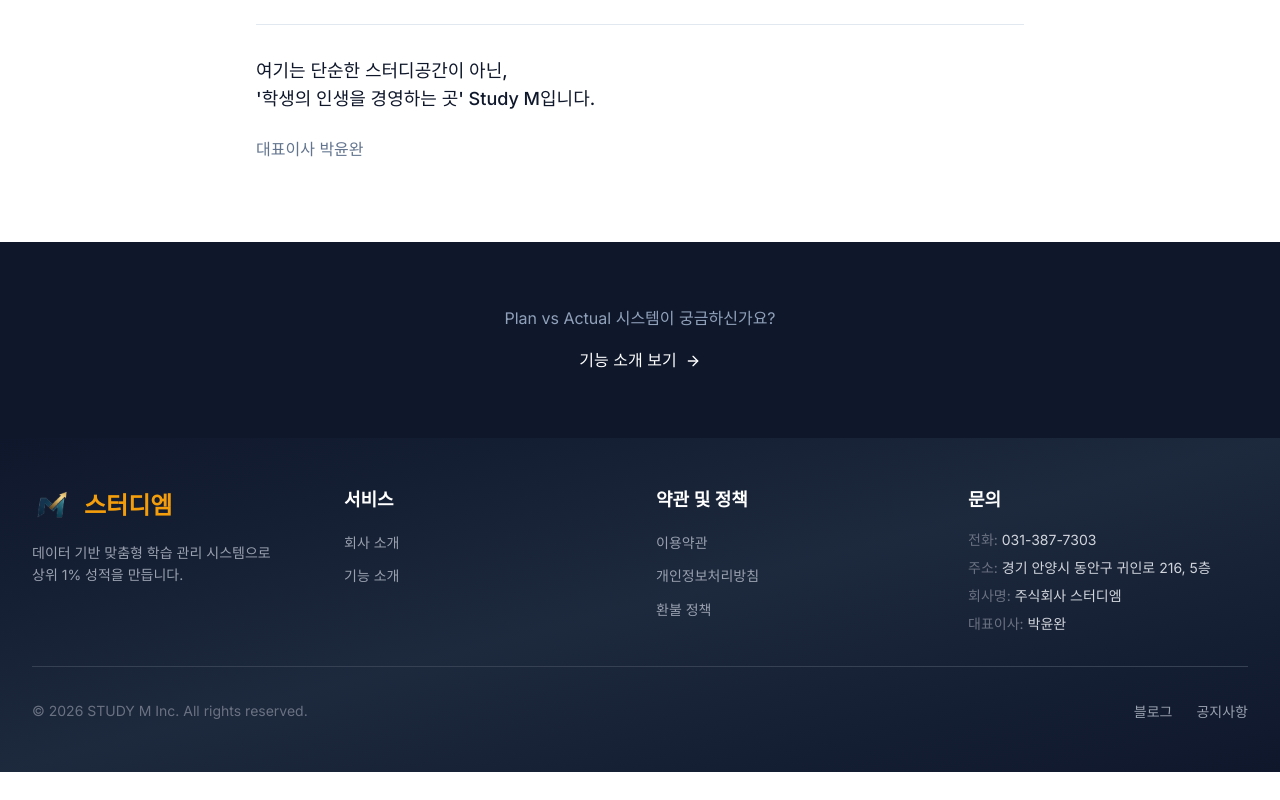
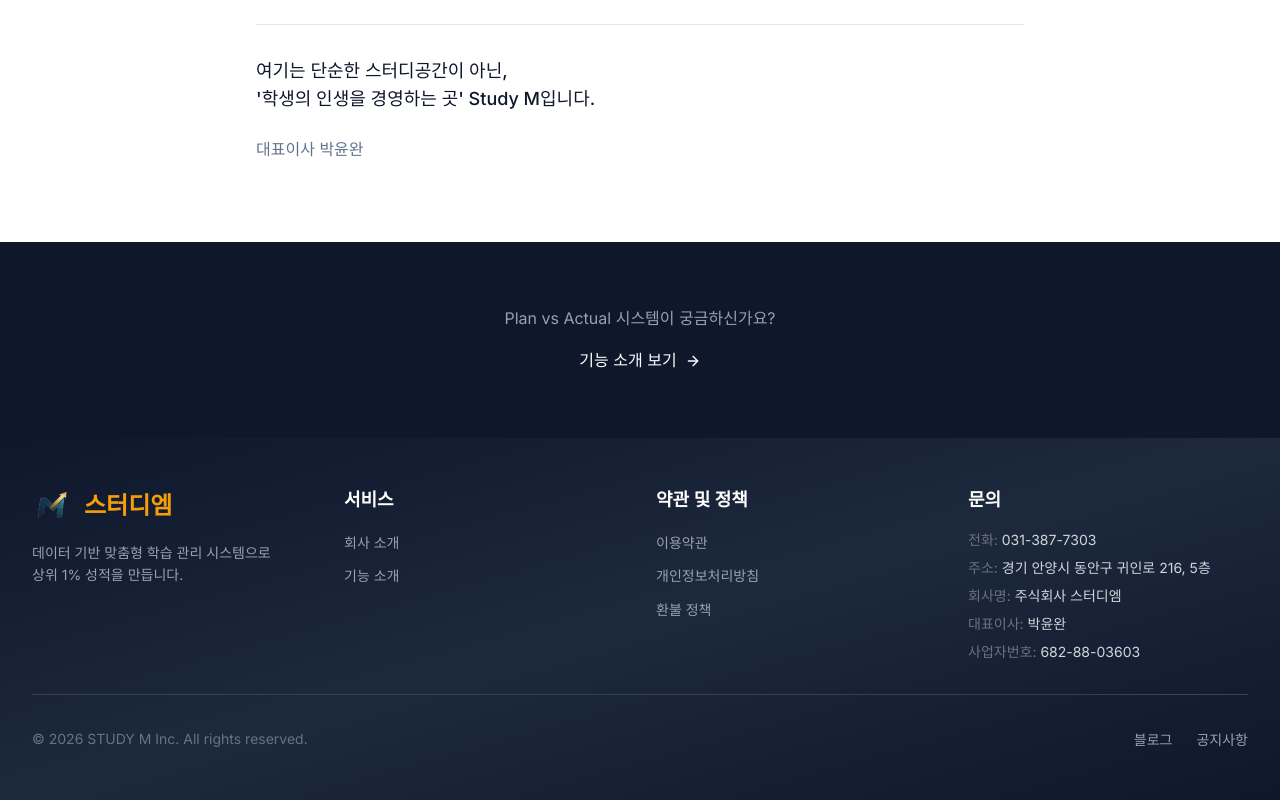
Before and after one commit to sio0811-binchen/studym-homepage, a React (Vite) app: page /about in a window 1280 px wide. Shown: the part 1277-2077 px from the top of the page. Before the commit the page ends 2049 px from the top, so only its background shows below. Built offline with nearby package versions, Linux system fonts and the light colour scheme; no server answers.

Commit message:
fix: Vercel Analytics 제거 및 Footer 사업자번호 추가

```diff
--- a/src/App.tsx
+++ b/src/App.tsx
@@ -1,6 +1,5 @@
 import { useEffect } from 'react';
 import { BrowserRouter, Routes, Route, useLocation } from 'react-router-dom';
-import { Analytics } from '@vercel/analytics/react';
 import { initGA, logPageView } from './utils/analytics';
 
 // Existing Pages
@@ -92,7 +91,6 @@
             <Route path="/pay/:token/fail" element={<PaymentFailPage />} />
           </Routes>
         </BrowserRouter>
-        <Analytics />
       </ErrorBoundary>
     </>
   );
--- a/src/components/layout/Footer.tsx
+++ b/src/components/layout/Footer.tsx
@@ -19,6 +19,7 @@
             { label: '주소', text: '경기 안양시 동안구 귀인로 216, 5층' },
             { label: '회사명', text: '주식회사 스터디엠' },
             { label: '대표이사', text: '박윤완' },
+            { label: '사업자번호', text: '682-88-03603' },
         ],
     };
 
```
